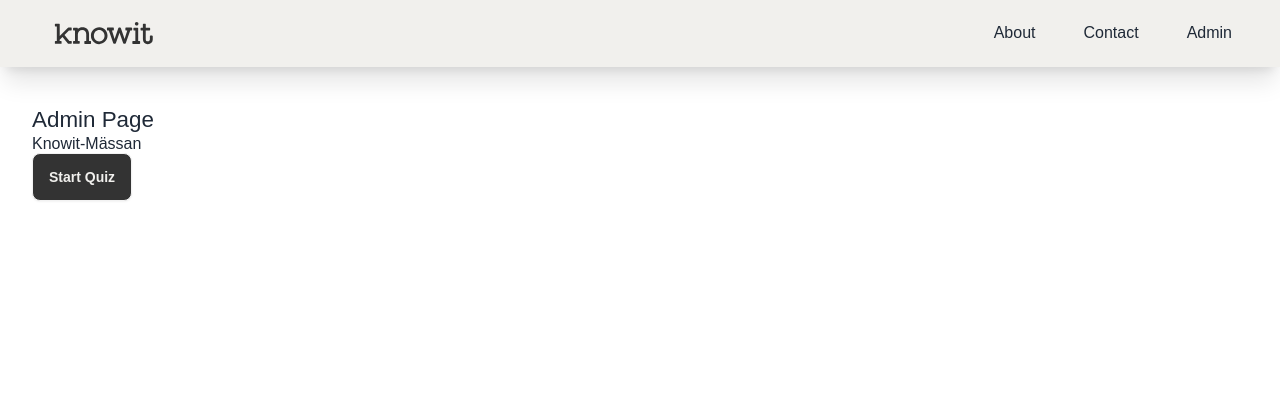
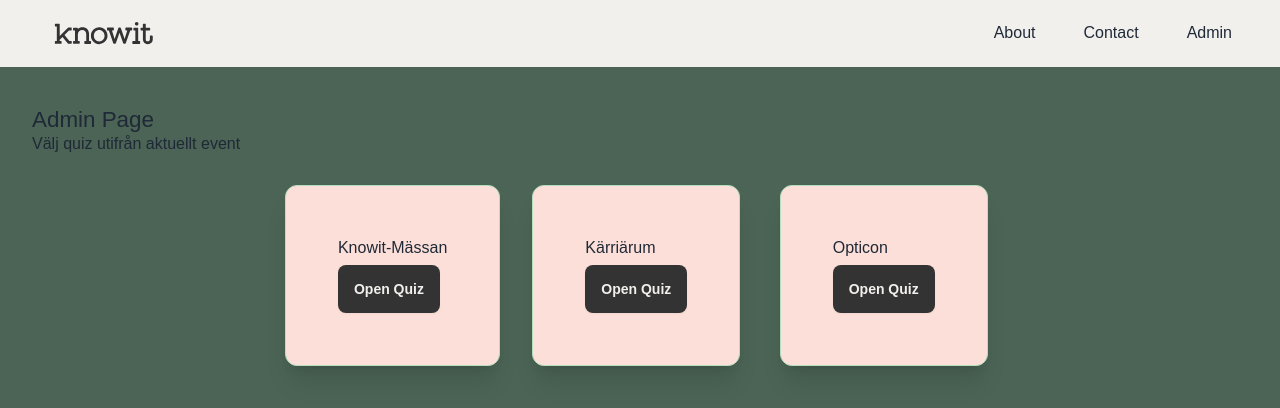
Before and after one commit to sunandacarlstrom/feedback-app-web, a Next.js app: page /admin in a window 1280 px wide. Shown: the top 408 px of the page. Built offline with nearby package versions, Linux system fonts and the light colour scheme; data requests are answered from the project's data file.

Commit message:
Justering av grundlayout

```diff
--- a/data/quiz.json
+++ b/data/quiz.json
@@ -10,7 +10,6 @@
                     "quiz": [
                         {
                             "id": "fhjdskhj213980utu-fdskjl233",
-                            "name": "Feedback",
                             "questions": [
                                 {
                                     "id": 1,
@@ -25,21 +24,107 @@
                                 },
                                 {
                                     "id": 2,
-                                    "question": "AI, är det najs eller?"
+                                    "question": "AI, är det najs eller?",
+                                    "answers": [
+                                        {
+                                            "id": 1,
+                                            "answer": 1,
+                                            "user_id": 231
+                                        }
+                                    ]
+                                },
+                                {
+                                    "id": 3,
+                                    "question": "Vad vill du göra som projektarbete?",
+                                    "answers": [
+                                        { "id": "a", "answer": "Utveckla integrerade system" },
+                                        { "id": "b", "answer": "Utveckla webbapplikationer" },
+                                        { "id": "c", "answer": "Utveckla CMS" }
+                                    ]
                                 }
                             ]
-                        },
+                        }
+                    ]
+                },
+                {
+                    "id": 65,
+                    "name": "Kärriärum",
+                    "quiz": [
                         {
-                            "id": 2,
-                            "name": "Teknik-mässan",
+                            "id": "fhjdskhj213980utu-fdskjl233",
                             "questions": [
                                 {
                                     "id": 1,
-                                    "question": "Vad tycker du om teknik?"
+                                    "question": "Vad tycker du om detta eventet?",
+                                    "answers": [
+                                        {
+                                            "id": 1,
+                                            "answer": "Jättebra :D",
+                                            "user_id": 231
+                                        }
+                                    ]
                                 },
                                 {
                                     "id": 2,
-                                    "question": "Vad tycker du om Mässan?"
+                                    "question": "AI, är det najs eller?",
+                                    "answers": [
+                                        {
+                                            "id": 1,
+                                            "answer": 1,
+                                            "user_id": 231
+                                        }
+                                    ]
+                                },
+                                {
+                                    "id": 3,
+                                    "question": "Vad vill du göra som projektarbete?",
+                                    "answers": [
+                                        { "id": "a", "answer": "Utveckla integrerade system" },
+                                        { "id": "b", "answer": "Utveckla webbapplikationer" },
+                                        { "id": "c", "answer": "Utveckla CMS" }
+                                    ]
+                                }
+                            ]
+                        }
+                    ]
+                },
+                {
+                    "id": 231,
+                    "name": "Opticon",
+                    "quiz": [
+                        {
+                            "id": "fhjdskhj213980utu-fdskjl233",
+                            "questions": [
+                                {
+                                    "id": 1,
+                                    "question": "Vad tycker du om detta eventet?",
+                                    "answers": [
+                                        {
+                                            "id": 1,
+                                            "answer": "Jättebra :D",
+                                            "user_id": 231
+                                        }
+                                    ]
+                                },
+                                {
+                                    "id": 2,
+                                    "question": "Tycker du att vi lyckades ge dig råd gällande hantering av AI-verktyg?",
+                                    "answers": [
+                                        {
+                                            "id": 1,
+                                            "answer": 1,
+                                            "user_id": 231
+                                        }
+                                    ]
+                                },
+                                {
+                                    "id": 3,
+                                    "question": "Vad vill du att vi inriktar oss på nästa år?",
+                                    "answers": [
+                                        { "id": "a", "answer": "AI" },
+                                        { "id": "b", "answer": "Arbetsmarknaden inom IT" },
+                                        { "id": "c", "answer": "Datorsäkerhet" }
+                                    ]
                                 }
                             ]
                         }
--- a/src/app/admin/layout.js
+++ b/src/app/admin/layout.js
@@ -7,7 +7,7 @@
             <header>
                 <Navbar />
             </header>
-            <main className="py-10 px-8">{children}</main>
+            <main className="py-10 px-8 bg-forest min-h-full">{children}</main>
         </>
     );
 };
--- a/src/app/admin/page.jsx
+++ b/src/app/admin/page.jsx
@@ -1,14 +1,13 @@
-import ButtonStart from "@/components/Button/ButtonStart";
 import EventList from "@/components/EventList/EventList";
 
 const AdminPage = () => {
     return (
         <>
-            <h1>Admin Page</h1>
-            <ul className="w-full">
-                <EventList />
-            </ul>
-            <ButtonStart text={"Start Quiz"} link="/quiz" />
+            <div>
+                <h1>Admin Page</h1>
+                <p>Välj quiz utifrån aktuellt event</p>
+            </div>
+            <EventList />
         </>
     );
 };
--- a/src/app/page.js
+++ b/src/app/page.js
@@ -1,14 +1,12 @@
 import React from "react";
-import Background from "@/components/Background/Background";
 import LoginForm from "@/components/Forms/LoginForm/LoginForm";
 
 const Home = () => {
     return (
         <>
-            <div className="absolute left-[50%] top-[50%] flex justify-center items-center flex-col gap-4 translate-x-[-50%] translate-y-[-50%]">
+            <main className="w-screen h-screen bg-forest flex justify-center items-center p-4">
                 <LoginForm />
-            </div>
-            <Background />
+            </main>
         </>
     );
 };
--- a/src/app/quiz/page.jsx
+++ b/src/app/quiz/page.jsx
@@ -2,16 +2,16 @@
 import VideoPlayer from "@/components/VideoPlayer/VideoPlayer";
 import ButtonStart from "@/components/Button/ButtonStart";
 
-const Home = () => {
+const QuizHome = () => {
     return (
-        <>
-            <div className="absolute left-[50%] top-[50%] flex justify-center items-center flex-col gap-4 translate-x-[-50%] translate-y-[-50%]">
+        <main className="w-screen h-screen flex justify-center items-center p-4">
+            <div className="flex justify-center items-center flex-col gap-4">
                 <h1 className="text-digital-white text-center">Please, give us some feedback!</h1>
                 <ButtonStart text={"Start Quiz"} link="/quiz/0" />
             </div>
             <VideoPlayer />
-        </>
+        </main>
     );
 };
 
-export default Home;
+export default QuizHome;
--- a/src/components/Background/Background.jsx
+++ /dev/null
@@ -1,8 +0,0 @@
-const Background = () => {
-    //TODO Fixa dynamisk bakgrundsfärg
-    //const style = `bg-forest absolute left-0 top-0 w-full h-full object-cover z-[-50]`
-
-    return <div className="bg-forest absolute left-0 top-0 w-full h-full object-cover -z-10" />;
-};
-
-export default Background;
--- a/src/components/Button/ButtonStart.jsx
+++ b/src/components/Button/ButtonStart.jsx
@@ -4,7 +4,7 @@
     return (
         <>
             <Link href={link} className="w-fit">
-                <button className="btn bg-digital-black text-digital-white hover:border-pop hover:text-pop">{text}</button>
+                <button className="btn bg-digital-black text-digital-white hover:border-digital-black hover:bg-forest border-none">{text}</button>
             </Link>
         </>
     );
--- a/src/components/EventList/EventList.jsx
+++ b/src/components/EventList/EventList.jsx
@@ -1,5 +1,6 @@
 "use client";
 import { useState, useEffect } from "react";
+import ButtonStart from "../Button/ButtonStart";
 
 const EventList = () => {
     const [companies, setCompanies] = useState([]);
@@ -16,13 +17,20 @@
     console.log(companies);
 
     return (
-        <ul className="event-list">
-            {companies[0]?.events?.map((event) => (
-                <li key={event.id}>
-                    <p>{event.name ?? "Event name is not available"}</p>
-                </li>
-            ))}
-        </ul>
+        <div className="w-full flex justify-center py-8">
+            <ul className="grid md:grid-cols-3 sm:grid-cols-1 justify-center gap-8 w-fit">
+                {companies[0]?.events?.map((event) => (
+                    <li key={event.id} className="w-fit flex justify-center items-center">
+                        <div className="card bg-melon shadow-xl p-5 w-fit border rounded-xl border-pear">
+                            <div className="card-body">
+                                <p>{event.name ?? "Event name is not available"}</p>
+                                <ButtonStart text={"Open Quiz"} link="/quiz" />
+                            </div>
+                        </div>
+                    </li>
+                ))}
+            </ul>
+        </div>
     );
 };
 
--- a/src/components/Forms/LoginForm/LoginForm.jsx
+++ b/src/components/Forms/LoginForm/LoginForm.jsx
@@ -8,8 +8,8 @@
                     <h2 className="card-title mb-4 text-center">Log in as Admin</h2>
                     <form id="login-form">
                         <div className="flex flex-col gap-4 justify-center items-center">
-                            <input type="text" placeholder="Username" name="username" id="login-username" className="border p-2 rounded-md w-full focus:outline-none focus:border-pop" />
-                            <input type="password" placeholder="Password" name="password" id="login-password" className="border p-2 rounded-md w-full focus:outline-none focus:border-pop" />
+                            <input type="text" placeholder="Username" name="username" id="login-username" className="border p-2 rounded-md w-full focus:outline-none focus:border-pear" />
+                            <input type="password" placeholder="Password" name="password" id="login-password" className="border p-2 rounded-md w-full focus:outline-none focus:border-pear" />
                             <ButtonStart text={"Log In"} link="/admin" />
                         </div>
                     </form>
```
